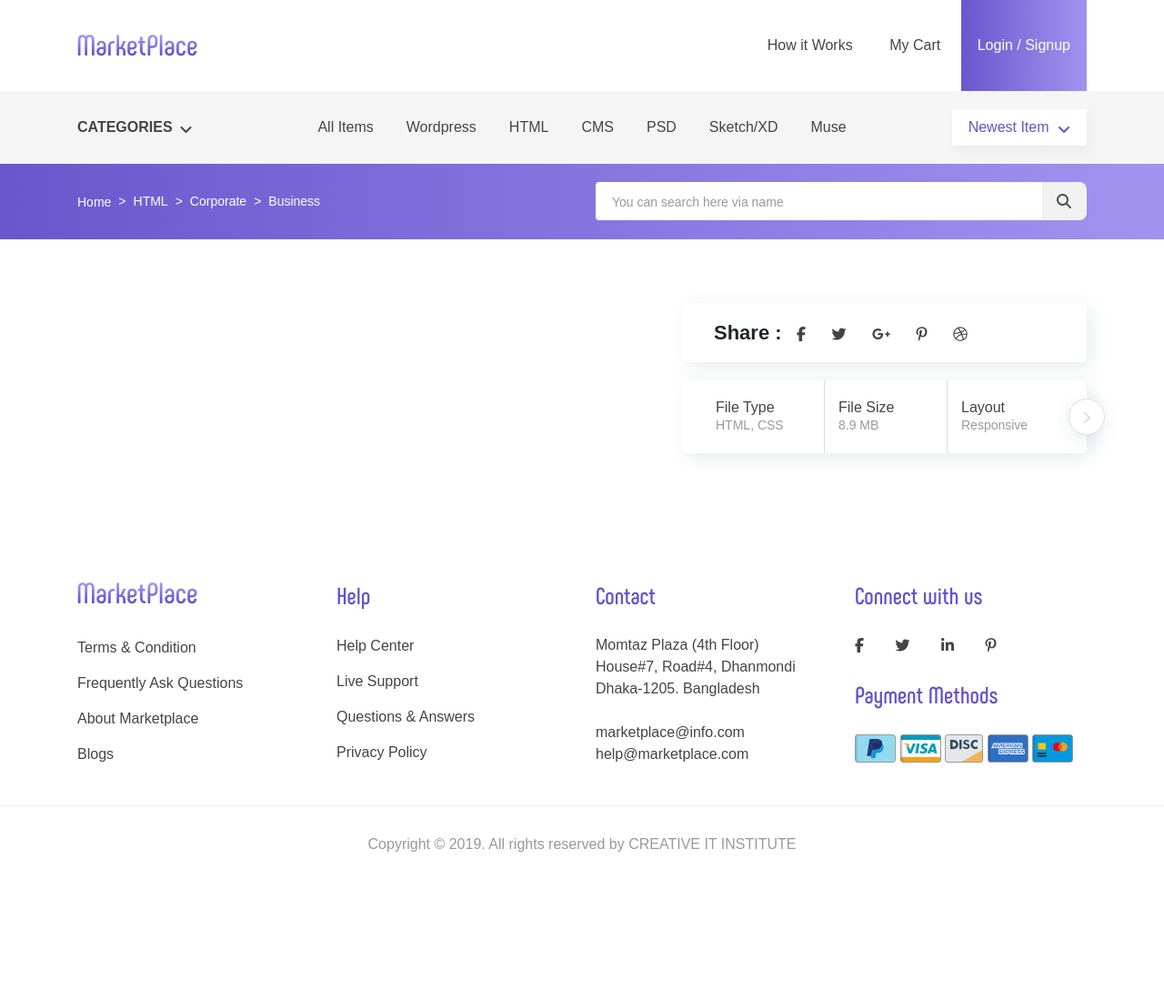
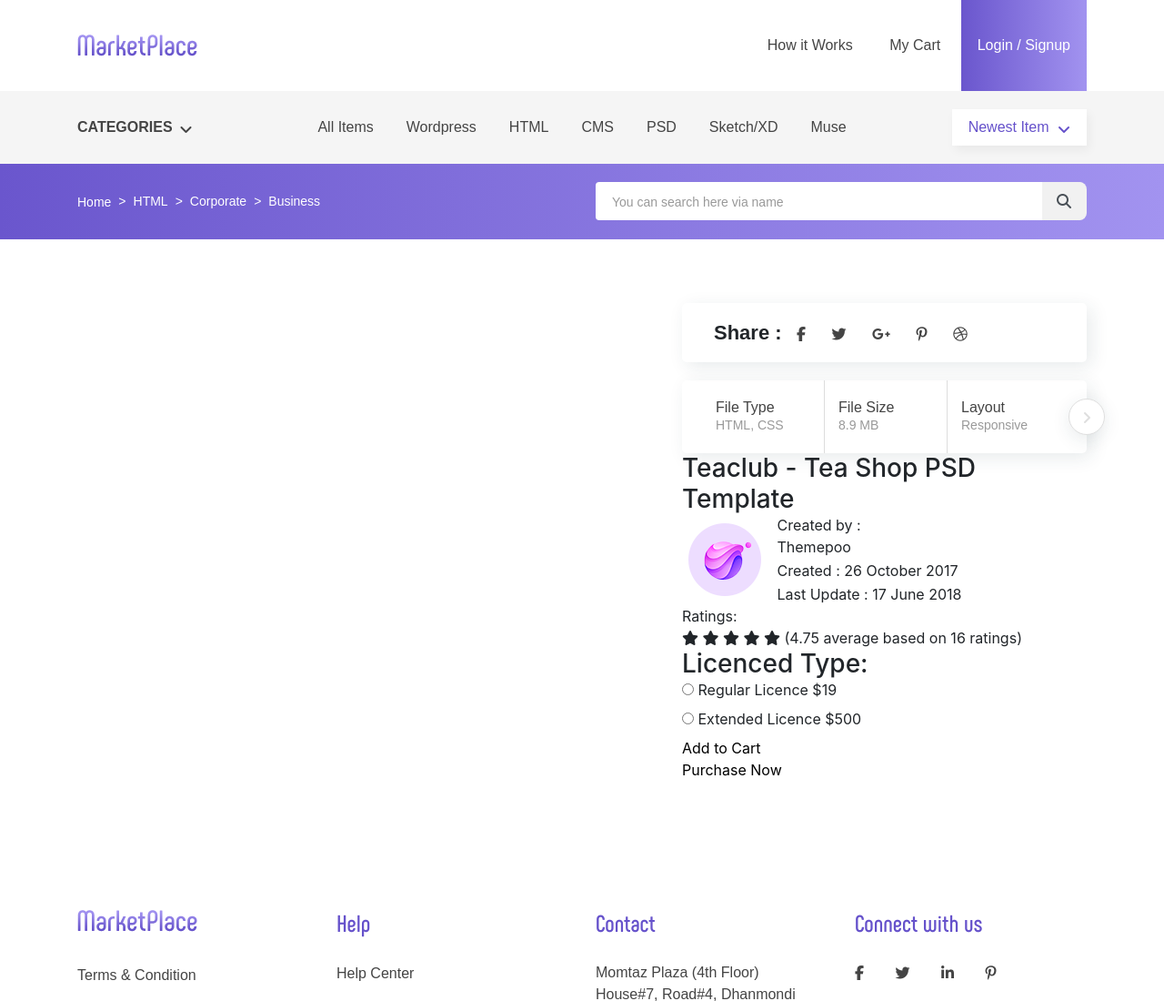
Before and after one commit to ashrafulash/marketplace, a plain HTML site: page product_detail.html in a window 1280 px wide. Shown: the top 1100 px of the page at 91% size. Before the commit the page ends 970 px from the top, so only its background shows below. Drawn offline with Linux system fonts and the light colour scheme.

Commit message:
menu list

```diff
--- a/css/style.css
+++ b/css/style.css
@@ -625,3 +625,19 @@ input:focus{
 .slick-slider{
     padding: 0 20px;
 }
+
+
+.detail_part_profile li{
+    display: inline-block;
+    vertical-align: middle;
+}
+
+
+.detail_part_profile li:first-child{
+    width: 100px;
+}
+
+.detail_part_profile li:last-child{
+   width: 300px;
+
+}
--- a/product_detail.html
+++ b/product_detail.html
@@ -196,6 +196,81 @@
                         </ul>
                     </div>
 
+                    <div class="detail">
+                        <!--Detail Profile-->
+                        <h3>Teaclub - Tea Shop PSD Template</h3>
+                        <ul class="detail_part_profile">
+                            <li>
+                                <div class="detail_profile_image">
+                                    <img src="images/product_profile.png" alt="product_profile">
+                                </div>
+                            </li>
+                            <li>
+                                <ul>
+                                    <li>
+                                        <span>Created by</span>
+                                        <span>:</span>
+                                        <span>Themepoo</span>
+                                    </li>
+                                    <li>
+                                        <span>Created</span>
+                                        <span>:</span>
+                                        <span>26 October 2017</span>
+                                    </li>
+                                    <li>
+                                        <span>Last Update</span>
+                                        <span>:</span>
+                                        <span>17 June 2018</span>
+                                    </li>
+                                </ul>
+                            </li>
+                        </ul>
+                        <!--Rating-->
+                        <ul>
+                            <li>Ratings:</li>
+                            <li>
+                                <span>
+
+                                    <i class="fas fa-star"></i>
+                                    <i class="fas fa-star"></i>
+                                    <i class="fas fa-star"></i>
+                                    <i class="fas fa-star"></i>
+                                    <i class="fas fa-star"></i>
+
+                                </span>
+                                <span>(4.75 average based on 16 ratings)</span>
+                            </li>
+                        </ul>
+                        <!--Detail product Card-->
+                        <div class="detail_part_card">
+                            <form action="">
+                                <h3>Licenced Type:</h3>
+                                <ul>
+                                    <li>
+                                        <input type="radio" name="price" id="regular">
+                                        <label for="regular">Regular Licence</label>
+                                        <span>$19</span>
+                                    </li>
+                                    <li>
+                                        <input type="radio" name="price" id="extend">
+                                        <label for="extend">Extended Licence</label>
+                                        <span>$500</span>
+                                    </li>
+                                </ul>
+                                <ul>
+                                    <li>
+                                        <button type="submit">Add to Cart</button>
+                                    </li>
+                                    <li>
+                                        <button type="submit">Purchase Now</button>
+                                    </li>
+                                </ul>
+
+                            </form>
+                        </div>
+
+                    </div>
+
                 </div>
             </div>
         </div>
```
Also changed, not shown: images/product_profile.png (added). Lines whose indentation alone changed are shown as unchanged.
